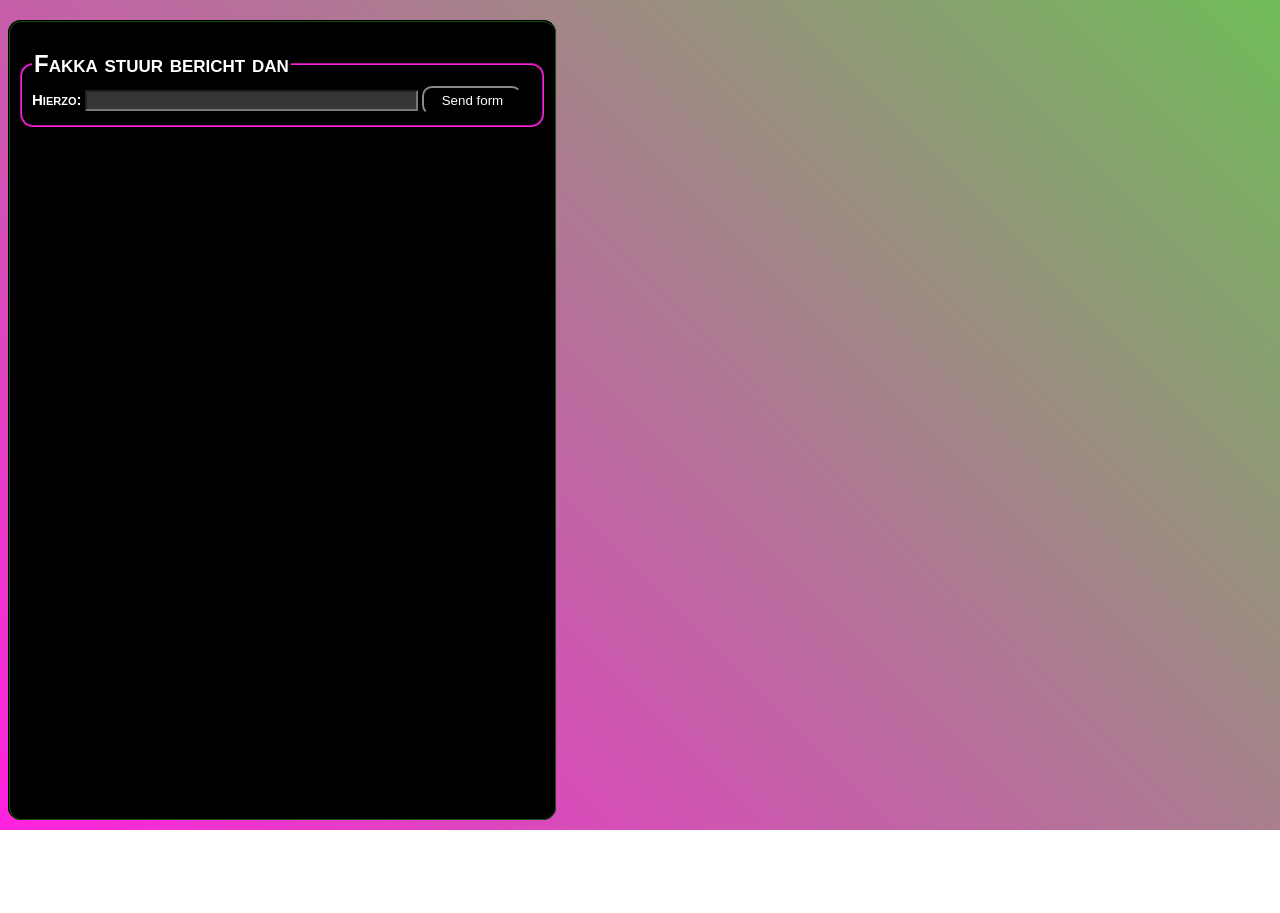
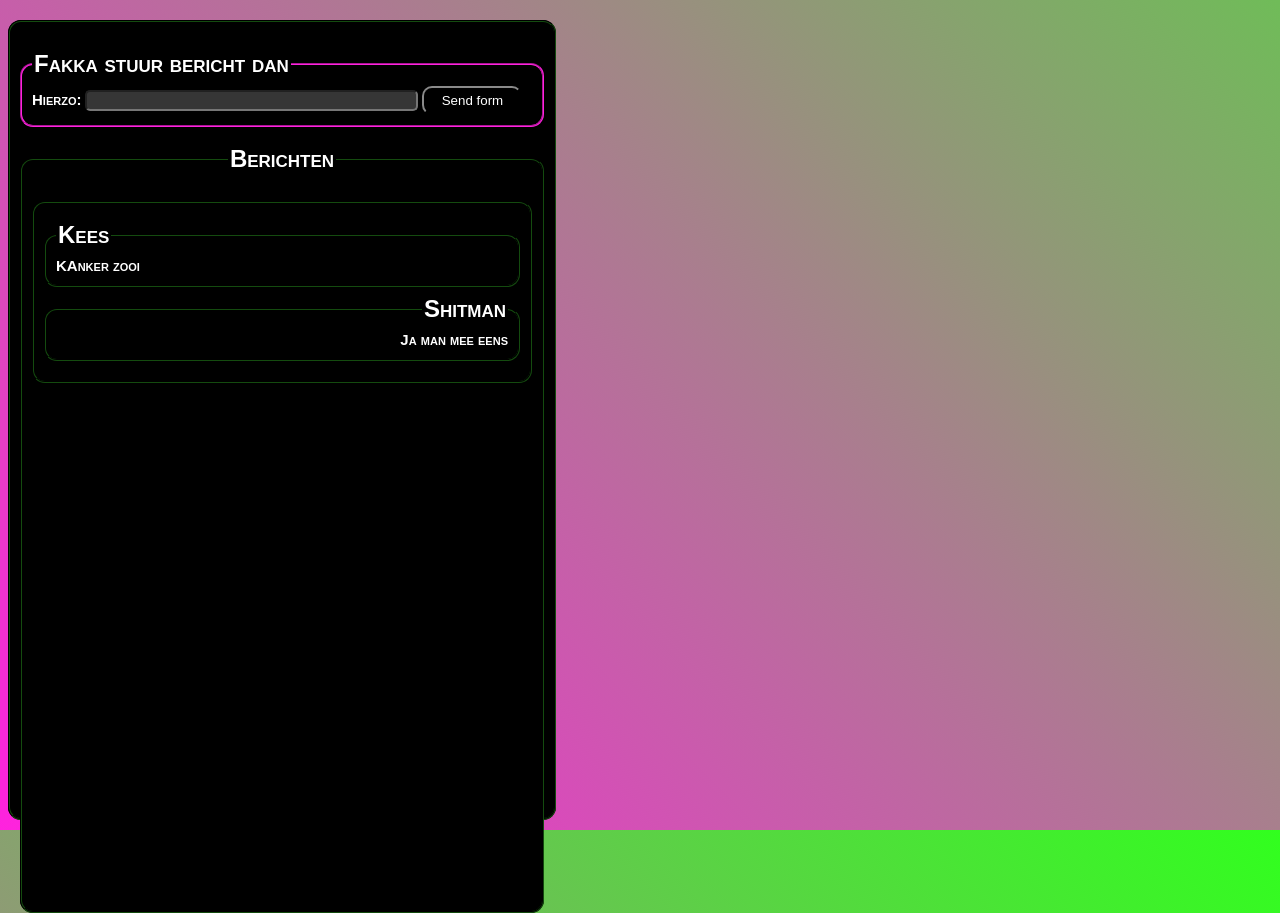
Before and after one commit to Jurriaaaantje/ShitGit, a plain HTML site: page ShitSite/index.html in a window 1280 px wide. Shown: the part 923-1836 px from the top of the page. Before the commit the page ends 1753 px from the top, so only its background shows below. Drawn offline with Linux system fonts and the light colour scheme.

Commit message:
Bericht update

```diff
--- a/ShitSite/index.html
+++ b/ShitSite/index.html
@@ -5,12 +5,14 @@
         <meta charset="UTF-8"/>
         <meta name="viewport" content="width=device-width, initial-scale=1.0"/>
         <title>Shitman Site</title>
+        <link rel="icon" type="assets/x-icon" href="/assets/Shitman-icon.jpeg">
         <link rel="stylesheet" href="style.css">
     </head>
     <body>
         <main>
             <div class="header" class="container">
                 <img src="assets/ShitLogo.png" class="main-heading" alt="Shitman Logo" width="200" height="80">
+
             </div>
                 <fieldset id="mainForm">
                         <fieldset id="Minecraft">
@@ -61,6 +63,23 @@
                         <input class="mSg" d="msg" name="Msg" type="text">
                         <button class="finalButton" type="submit">Send form</button>
                     </fieldset>
+                    <fieldset id="Messages">
+                        <legend>Berichten</legend>
+                        <fieldset id="Message">
+                            <fieldset id="Messagecontext">
+                                <legend>Kees</legend>
+                                <label class="Message">
+                                    KAnker zooi
+                                </label>
+                            </fieldset>
+                            <fieldset id="Response">
+                                <legend id="Response">Shitman</legend>
+                                <label id="Response">
+                                    Ja man mee eens
+                                </label>
+                            </fieldset>
+                        </fieldset>
+                    </fieldset>
                 </fieldset>
         </main>
     </body>
--- a/ShitSite/style.css
+++ b/ShitSite/style.css
@@ -36,6 +36,22 @@ body {
     text-align: left;
 }
 
+#Messages {
+    padding-top: 20px;
+    height: 100%;
+    float: left;
+    width: 100%;
+    display: inline-block;
+    box-sizing: border-box;
+}
+
+#Messagecontext {
+    text-align: left;
+}
+
+#Response {
+    text-align: right;
+}
 
 .finalButton {
     background-color: transparent;
@@ -50,6 +66,7 @@ body {
 .mSg {
     width: 65%;
     background-color: rgb(54, 54, 54);
+    border-radius: 5px;
     color: white;
 }
 
```
